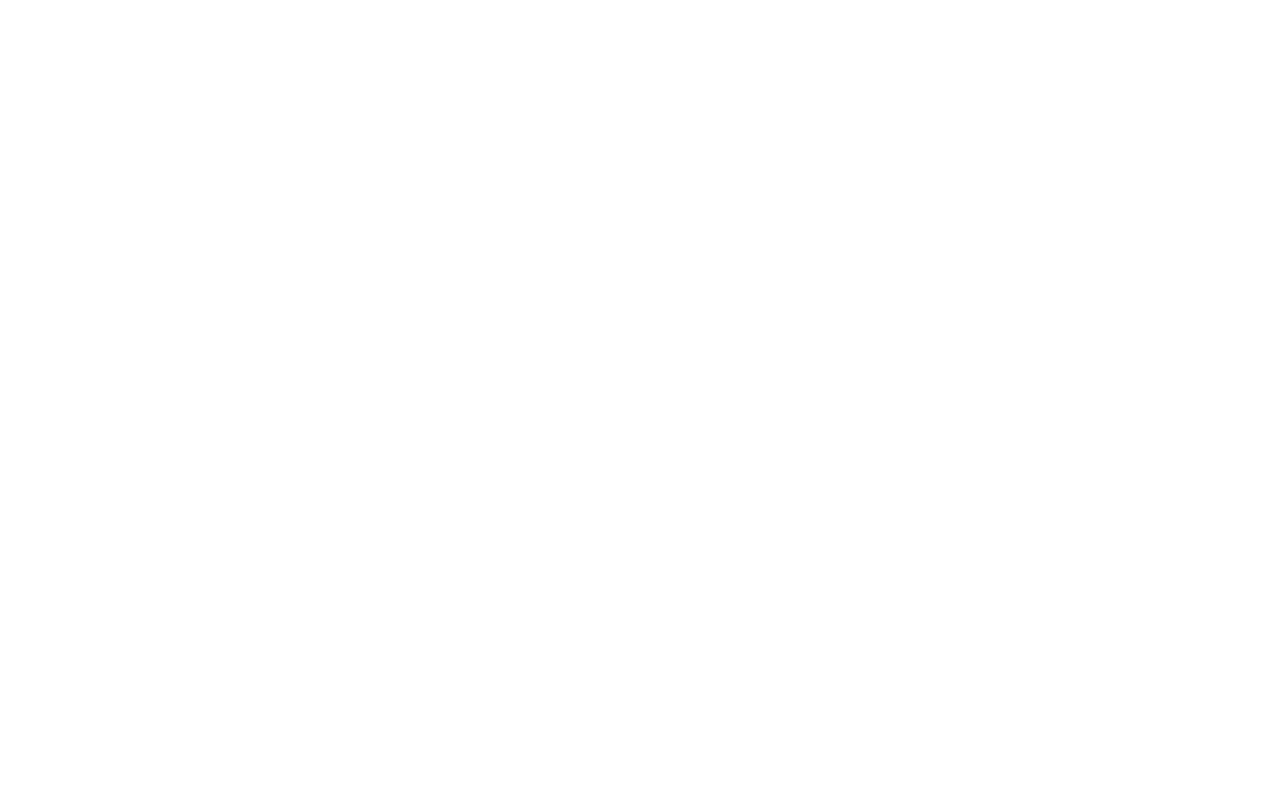
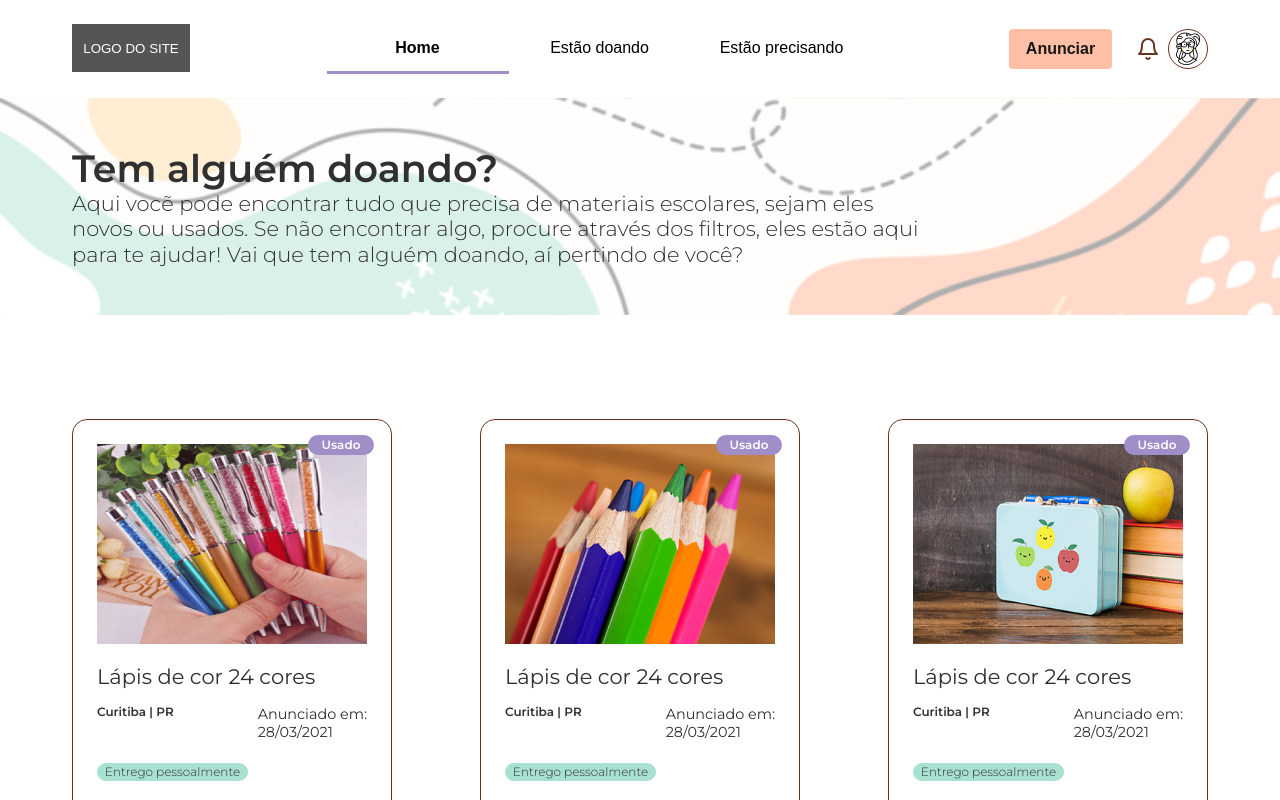
Before and after one commit to FCamara-Squad13/Mobile, a React (Create React App) app: page /doando in a window 1280 px wide. Shown: the top 800 px of the page. Built offline with nearby package versions, Linux system fonts and the light colour scheme.

Commit message:
Changes route

```diff
--- a/src/routes/index.tsx
+++ b/src/routes/index.tsx
@@ -9,7 +9,7 @@
 const Routes: React.FC = () => (
   <Switch>
     <Route path="/" exact component={Home} />
-    <Route path="/doacao" component={Doando} />
+    <Route path="/doando" component={Doando} />
     <Route path="/precisando" component={Precisando} />
     <Route path="/teste" component={Teste} />
   </Switch>
```
